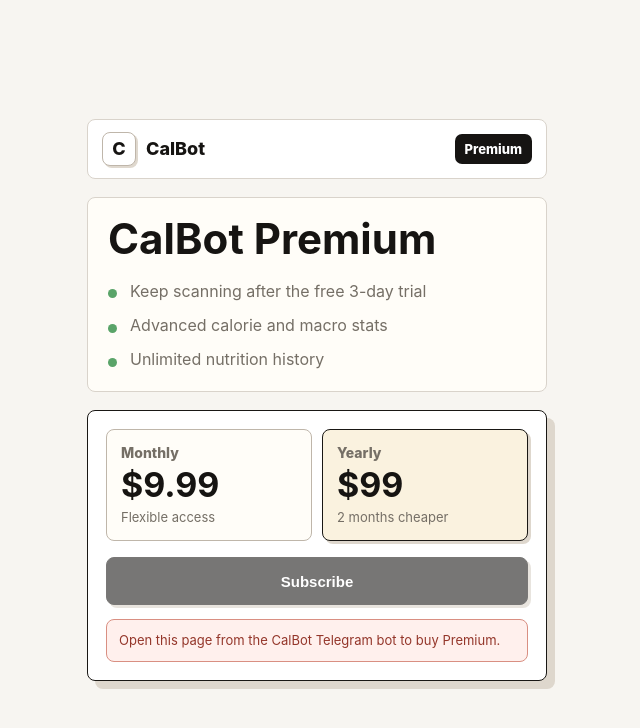
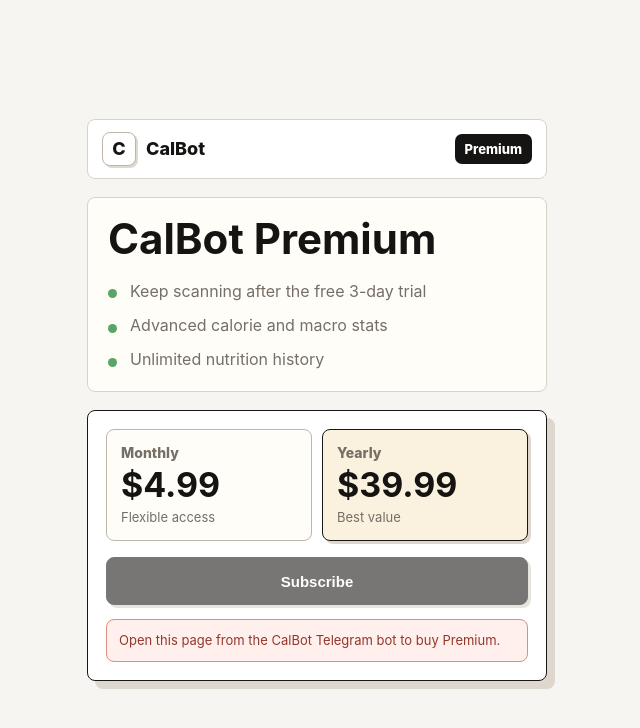
Before and after one commit to thth13/calbot-web, a Next.js app: page /premium in a window 1280 px wide. Shown: the top 728 px of the page, without its empty margins (323-963 px from the left). Built offline with nearby package versions, Linux system fonts and the light colour scheme; no server answers.

Commit message:
change pricing

```diff
--- a/app/page.tsx
+++ b/app/page.tsx
@@ -425,11 +425,11 @@
         <div className="pricing">
           <div className="priceRow">
             <span>Monthly</span>
-            <strong>$9.99</strong>
+            <strong>$4.99</strong>
           </div>
           <div className="priceRow highlighted">
             <span>Yearly</span>
-            <strong>$99</strong>
+            <strong>$39.99</strong>
           </div>
           <a className="primaryAction full" href={BOT_URL} target="_blank" rel="noreferrer">
             Choose a plan in Telegram
--- a/app/premium/PremiumCheckout.tsx
+++ b/app/premium/PremiumCheckout.tsx
@@ -79,15 +79,15 @@
   {
     id: "monthly",
     title: "Monthly",
-    price: "$9.99",
+    price: "$4.99",
     note: "Flexible access",
     priceId: process.env.NEXT_PUBLIC_PADDLE_MONTHLY_PRICE_ID
   },
   {
     id: "yearly",
     title: "Yearly",
-    price: "$99",
-    note: "2 months cheaper",
+    price: "$39.99",
+    note: "Best value",
     priceId: process.env.NEXT_PUBLIC_PADDLE_YEARLY_PRICE_ID
   }
 ] as const;
```
